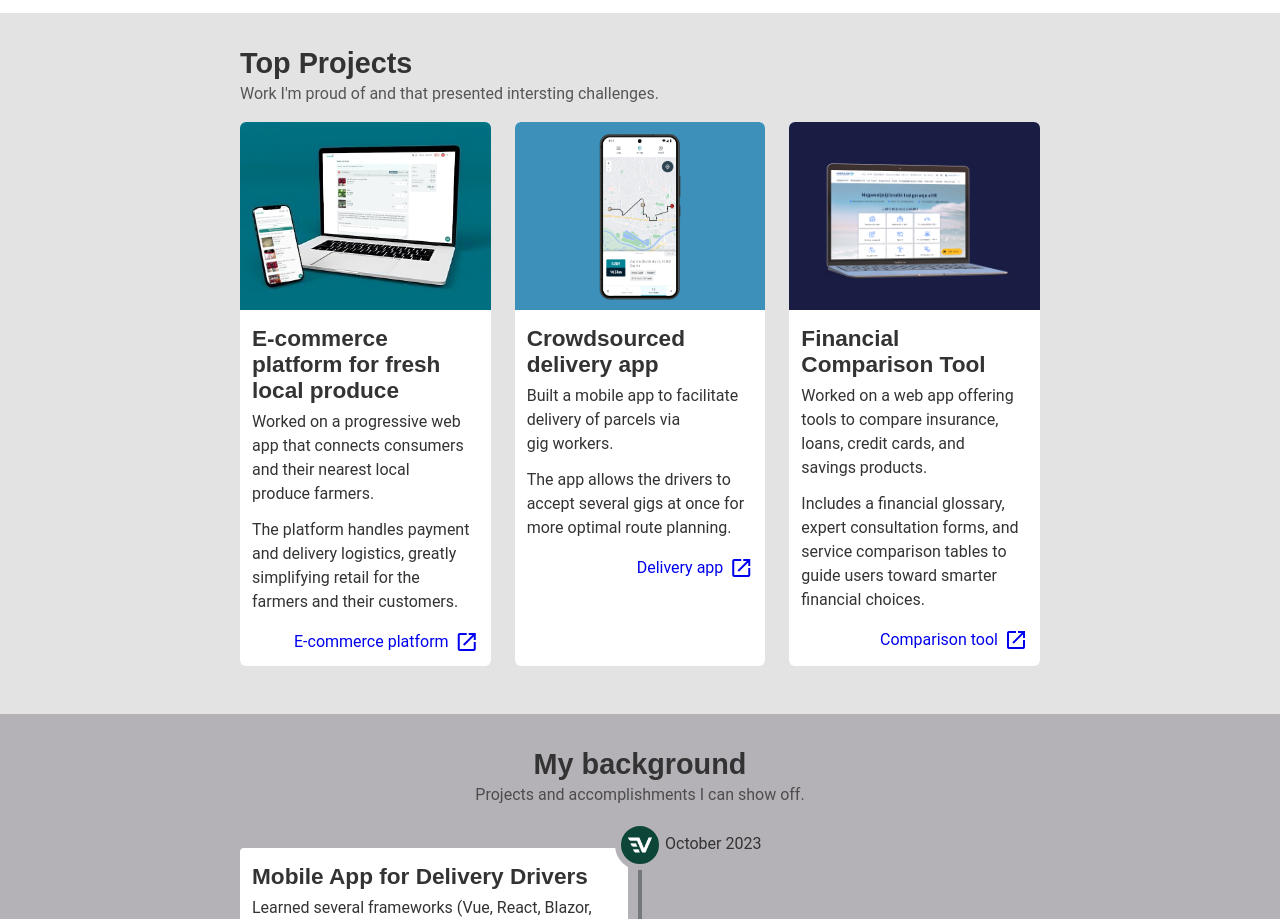
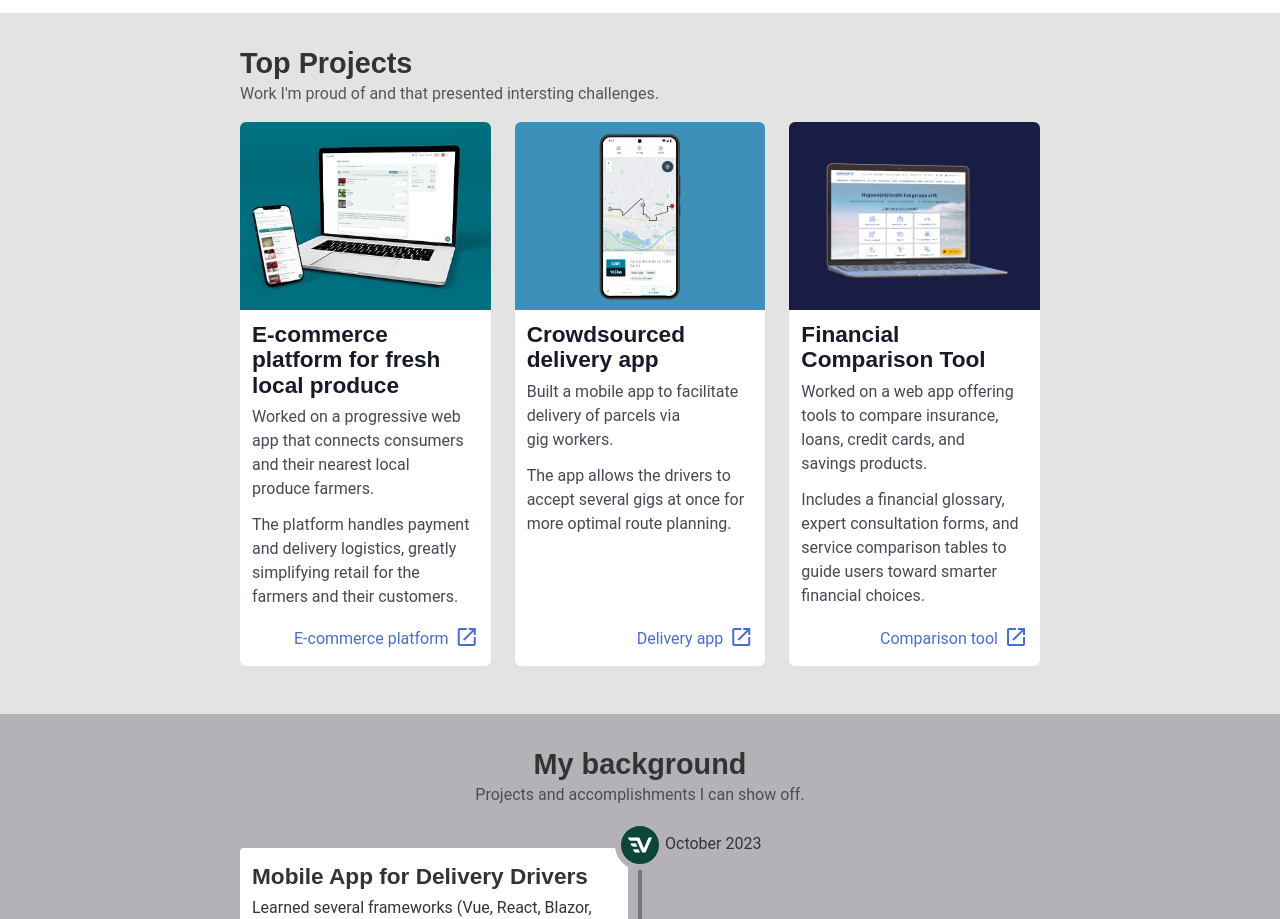
Before and after one commit to vmagjer/my-portfolio, a React (Vite) app: page / in a window 1280 px wide. Shown: the part 1040-1959 px from the top of the page. Built offline with nearby package versions, Linux system fonts and the light colour scheme.

Commit message:
fix project item link

```diff
--- a/src/components/ProjectItem.tsx
+++ b/src/components/ProjectItem.tsx
@@ -27,10 +27,11 @@ export const ProjectItem = ({
           <h3>{title}</h3>
           {children}
         </Text>
-        <ExternalLink href={link}>
-          {linkText}
-
-          <span className="material-symbols-outlined">open_in_new</span>
+        <ExternalLink href={link} target="_blank" rel="noopener noreferrer">
+          <div className="text">{linkText}</div>
+          <div className="icon">
+            <span className="material-symbols-outlined">open_in_new</span>
+          </div>
         </ExternalLink>
       </Body>
     </Root>
@@ -38,21 +39,28 @@ export const ProjectItem = ({
 }
 
 const Root = styled.div<{ $reverse?: boolean }>`
-  background-color: #fff;
+  display: flex;
+  flex-direction: column;
 
   border-radius: 6px;
   overflow: hidden;
+
+  background-color: #fff;
+  /* border: 1px solid var(--neutral-900); */
 `
 const Body = styled.div`
+  flex: 1;
+
+
   display: flex;
   flex-direction: column;
   justify-content: space-between;
 
   padding: 12px;
+
 `
 
 const ImageContainer = styled.div<{ $reverse?: boolean }>`
-  width: 1/3;
   aspect-ratio: 4/3;
 
   img {
@@ -65,10 +73,11 @@ const ImageContainer = styled.div<{ $reverse?: boolean }>`
 const Text = styled.div`
   h3 {
     margin-top: 0;
+    color: var(--color-title);
   }
 
   p {
-    color: #333;
+    color: var(--color-body);
 
     &:first-of-type {
       margin-top: 0.4rem;
@@ -87,4 +96,9 @@ const ExternalLink = styled.a`
 
   text-decoration: none;
   text-align: right;
+  color: var(--color-link);
+
+  &:hover {
+    text-decoration: underline;
+  }
 `
```
